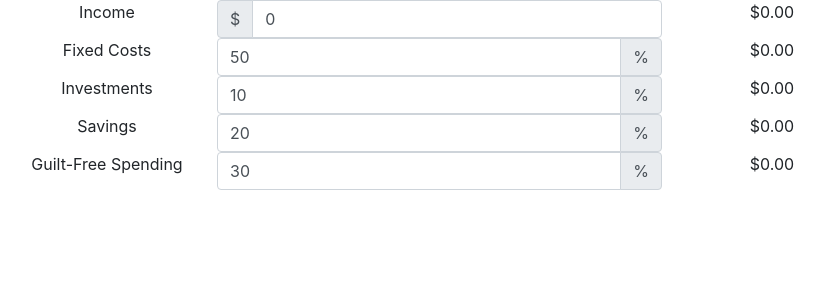
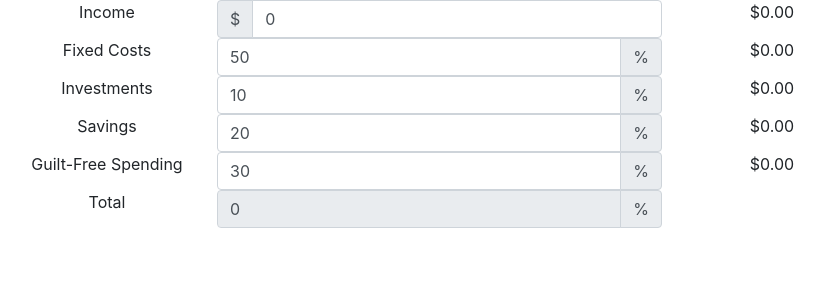
Before and after one commit to danfrenette/budget-calculator, a React (Create React App) app: page / in a window 1280 px wide. Shown: the top 300 px of the page, without its empty margins (58-883 px from the left). Built offline with nearby package versions, Linux system fonts and the light colour scheme.

Commit message:
Add read-only input for total

```diff
--- a/src/App.js
+++ b/src/App.js
@@ -53,12 +53,36 @@ class App extends React.Component {
     });
   };
 
+  renderTotal = () => {
+    return (
+      <Row>
+        <Col md="2">
+          <Label>Total</Label>
+        </Col>
+        <Col md="5">
+          <InputGroup>
+            <Input
+              className="form-control"
+              type="number"
+              value={0}
+              readOnly
+            />
+            <InputGroupAddon addonType="append">
+              <InputGroupText>%</InputGroupText>
+            </InputGroupAddon>
+          </InputGroup>
+        </Col>
+      </Row>
+    )
+  }
+
   render() {
     return (
       <div className="App">
         <Container>
           <Income/>
           { this.renderBuckets() }
+          { this.renderTotal() }
         </Container>
       </div>
     );
```
